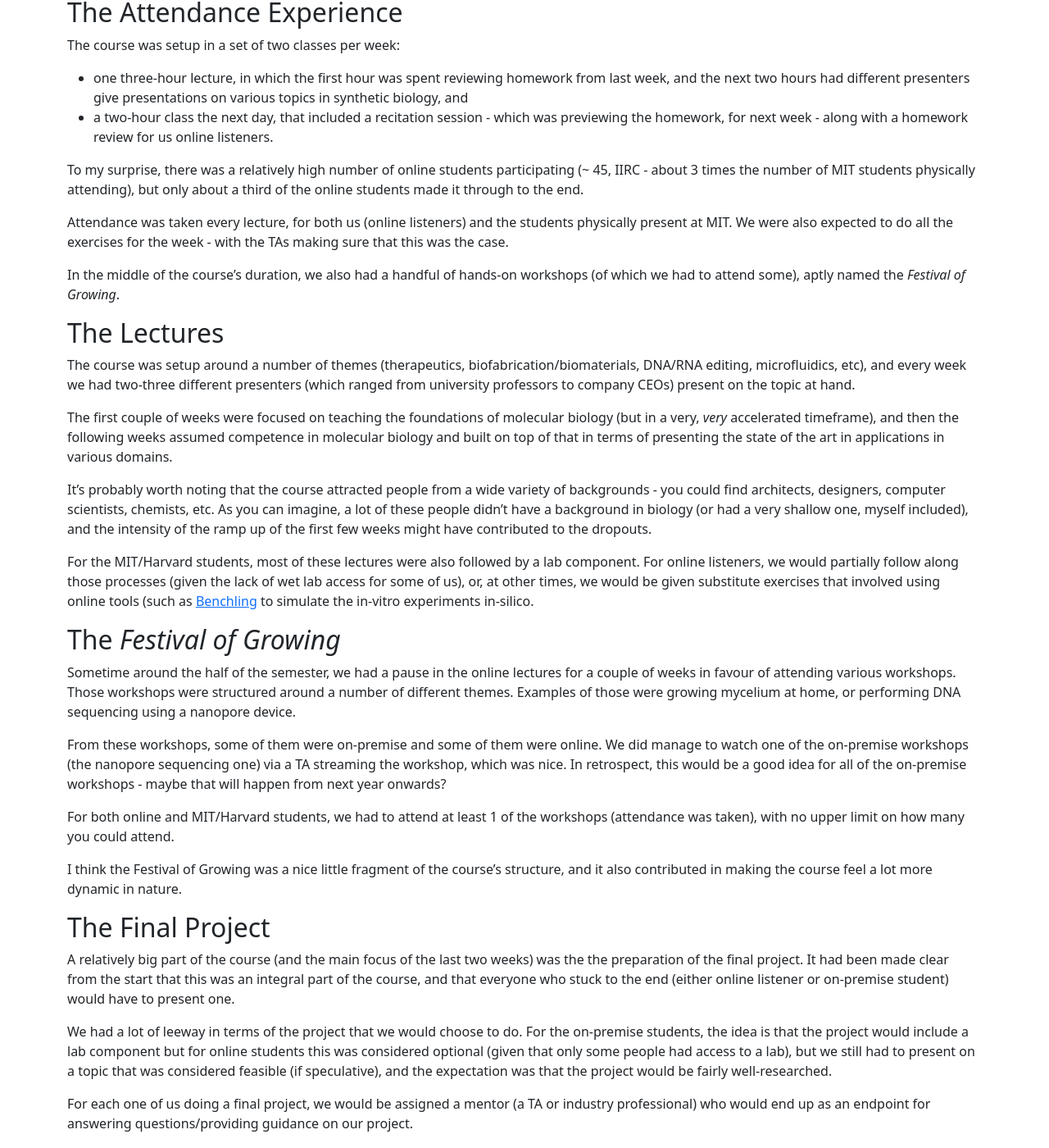
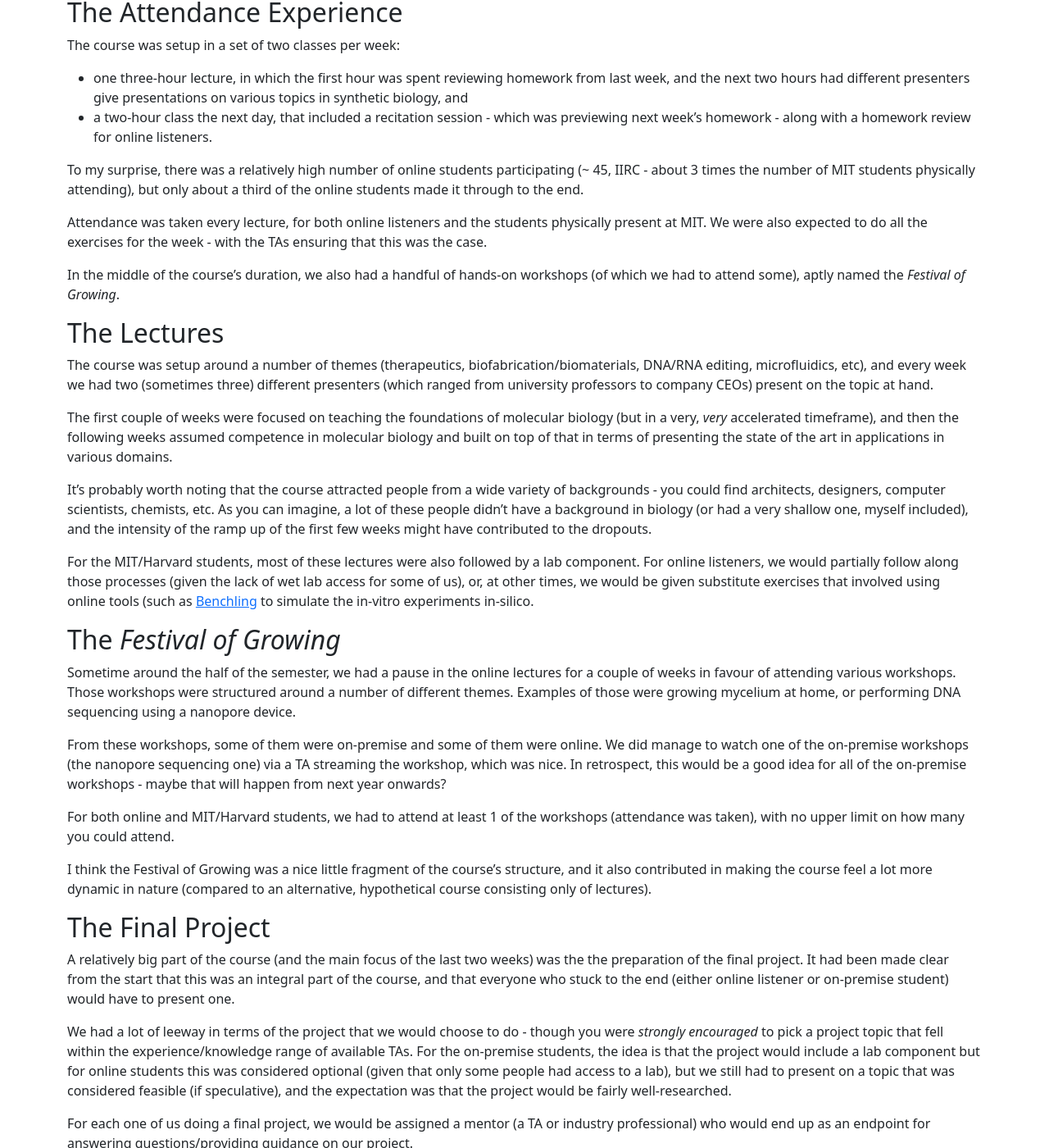
Before and after one commit to NlightNFotis/nlightnfotis.github.io, a Jekyll site: the page built from _posts/2022-05-12-reflections-on-learning-how-to-grow-almost-anything.markdown, in a window 1280 px wide and 1400 px high, scrolled down 888 px. Shown: the whole window at 82% size. Built offline with Jekyll 4.4.1, drawn with Linux system fonts in a browser that asks for light colours; some of the changed text lies outside the part shown.

Commit message:
Add some edits to HTGAA article

```diff
--- a/_posts/2022-05-12-reflections-on-learning-how-to-grow-almost-anything.markdown
+++ b/_posts/2022-05-12-reflections-on-learning-how-to-grow-almost-anything.markdown
@@ -18,7 +18,7 @@ When I started the course, sometime in the end of January, I had no idea what a
 this would be (nor did I have any idea of how much pressure this would apply on me, but
 hey, I survived this, and then some 😁 ).
 
-I credit this class with taking me from rudimentary biology knowledge, to a fairly solid
+I credit this class with taking me from rudimentary biology knowledge to a fairly solid
 understanding of molecular biology and immunology, all in about 3-4 months.
 
 As you can probably imagine, this was... intense.
@@ -58,16 +58,15 @@ The course was setup in a set of two classes per week:
   from last week, and the next two hours had different presenters give presentations
   on various topics in synthetic biology, and
 * a two-hour class the next day, that included a recitation session - which was
-  previewing the homework, for next week - along with a homework review for
-  us online listeners.
+  previewing next week's homework - along with a homework review for online listeners.
 
 To my surprise, there was a relatively high number of online students participating
 (~ 45, IIRC - about 3 times the number of MIT students physically attending), but
 only about a third of the online students made it through to the end.
 
-Attendance was taken every lecture, for both us (online listeners) and the
-students physically present at MIT. We were also expected to do all the exercises
-for the week - with the TAs making sure that this was the case.
+Attendance was taken every lecture, for both online listeners and the students
+physically present at MIT. We were also expected to do all the exercises for
+the week - with the TAs ensuring that this was the case.
 
 In the middle of the course's duration, we also had a handful of hands-on workshops
 (of which we had to attend some), aptly named the *Festival of Growing*.
@@ -75,8 +74,9 @@ In the middle of the course's duration, we also had a handful of hands-on worksh
 ## The Lectures
 
 The course was setup around a number of themes (therapeutics, biofabrication/biomaterials,
-DNA/RNA editing, microfluidics, etc), and every week we had two-three different presenters
-(which ranged from university professors to company CEOs) present on the topic at hand.
+DNA/RNA editing, microfluidics, etc), and every week we had two (sometimes three)
+different presenters (which ranged from university professors to company CEOs) present
+on the topic at hand.
 
 The first couple of weeks were focused on teaching the foundations of molecular biology
 (but in a very, *very* accelerated timeframe), and then the following weeks assumed
@@ -112,7 +112,8 @@ For both online and MIT/Harvard students, we had to attend at least 1 of the wor
 (attendance was taken), with no upper limit on how many you could attend.
 
 I think the Festival of Growing was a nice little fragment of the course's structure,
-and it also contributed in making the course feel a lot more dynamic in nature.
+and it also contributed in making the course feel a lot more dynamic in nature
+(compared to an alternative, hypothetical course consisting only of lectures).
 
 ## The Final Project
 
@@ -122,12 +123,13 @@ start that this was an integral part of the course, and that everyone who stuck
 to the end (either online listener or on-premise student) would have to
 present one.
 
-We had a lot of leeway in terms of the project that we would choose to do.
-For the on-premise students, the idea is that the project would include a
-lab component but for online students this was considered optional (given
-that only some people had access to a lab), but we still had to present on
-a topic that was considered feasible (if speculative), and the expectation
-was that the project would be fairly well-researched.
+We had a lot of leeway in terms of the project that we would choose to do -
+though you were *strongly encouraged* to pick a project topic that fell within
+the experience/knowledge range of available TAs. For the on-premise students,
+the idea is that the project would include a lab component but for online students
+this was considered optional (given that only some people had access to a lab),
+but we still had to present on a topic that was considered feasible (if speculative),
+and the expectation was that the project would be fairly well-researched.
 
 For each one of us doing a final project, we would be assigned a mentor (a
 TA or industry professional) who would end up as an endpoint for answering
```
Also changed, not shown: other parts of _posts/2022-05-12-reflections-on-learning-how-to-grow-almost-anything.markdown (+2 -2 lines).
